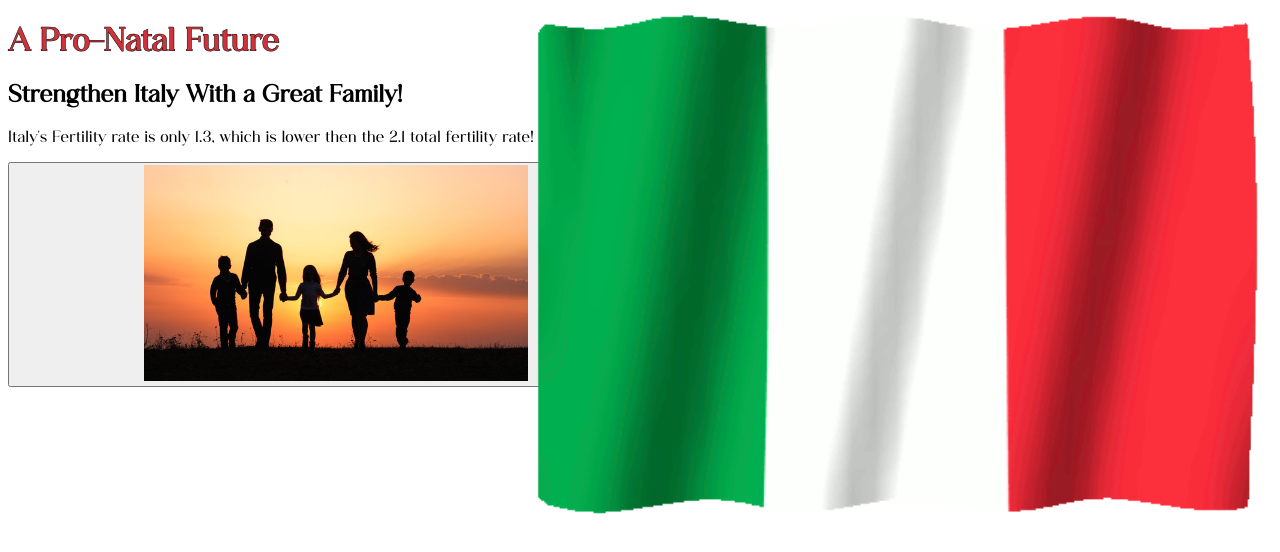
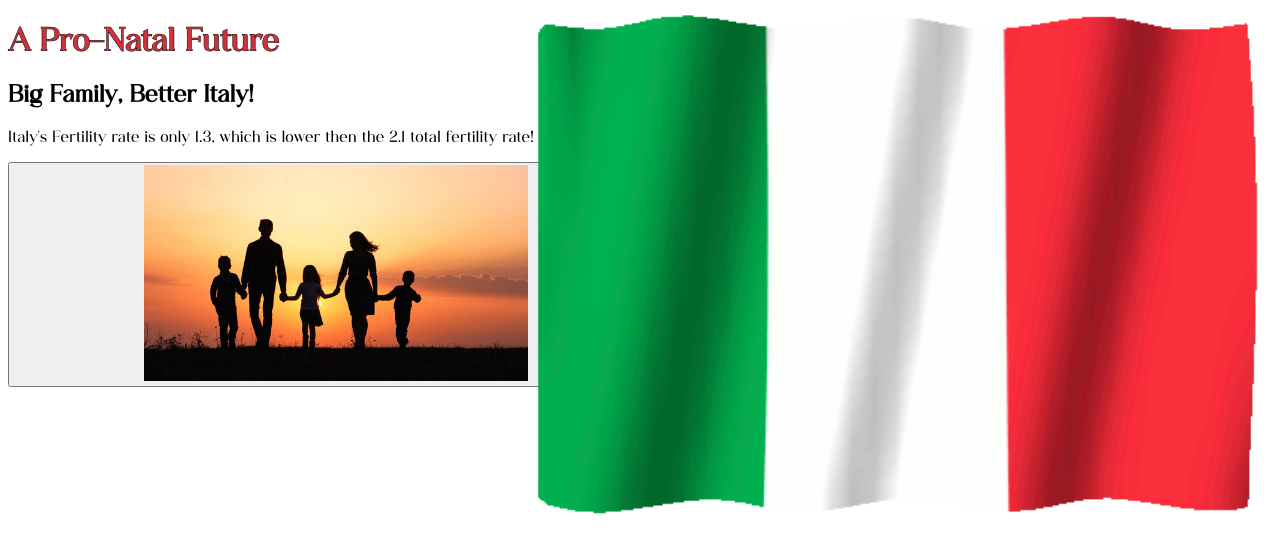
Before and after one commit to hallow-ween/schoolproject, a plain HTML site: page index.html in a window 1280 px wide. Drawn offline with Linux system fonts and the light colour scheme.

Commit message:
Update index.html

```diff
--- a/index.html
+++ b/index.html
@@ -3,7 +3,6 @@
 <head>
     <link rel="stylesheet" href="styles.css">
     <meta name="viewport" content="width=device-width, initial-scale=1.0">
-      <link rel="icon" type="image/png" href="italyflag.png">
 <meta name="description" content=" This is a project for AICE Enviromental Management, hope you enjoy!">
 <script src="scripts.js"></script>
 <title> A Better Italy! </title>
@@ -11,7 +10,7 @@
 <html>
     <img id="Flag" src="IMG_1462.gif">
 <h1 id="TitleAnim"> A Pro-Natal Future  </h1>
-<h2> Strengthen Italy With a Great Family! </h2>
+<h2> Big Family, Better Italy! </h2>
 
 <p> Italy's Fertility rate is only 1.3, which is lower then the 2.1 total fertility rate! </p>
 
@@ -21,6 +20,8 @@
 
 <p id="ShowText"></p>
 
+      <link rel="icon" type="image/png" href="italyflag.png">
+
 
 
 
```
